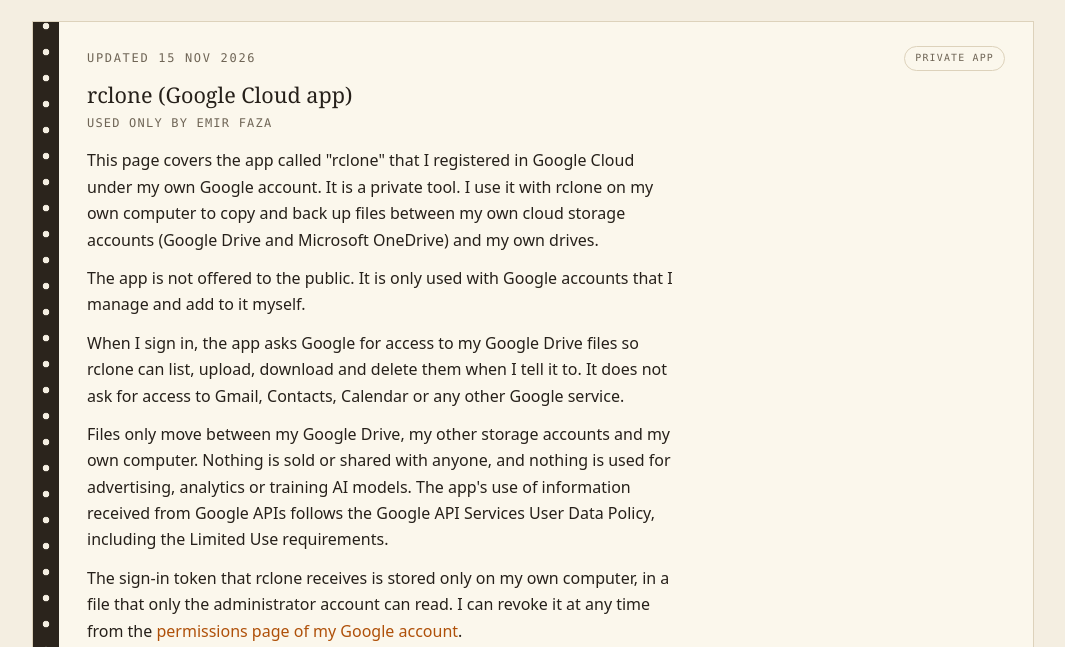
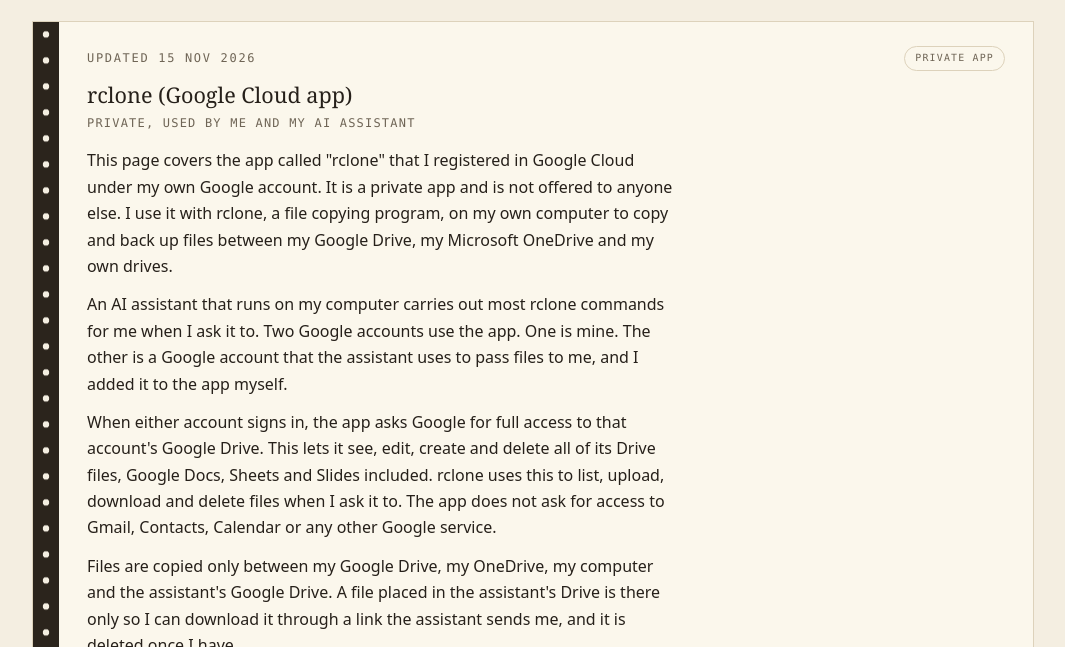
Before and after one commit to faza210/faza210.github.io, a plain HTML site: page privacy/index.html in a window 1280 px wide. Shown: the part 153-800 px from the top of the page, without its empty margins (107-1172 px from the left). Drawn offline with Linux system fonts and the light colour scheme.

Commit message:
Make the privacy page describe the AI assistant, both Google accounts and full Drive access accurately

```diff
--- a/privacy/index.html
+++ b/privacy/index.html
@@ -8,7 +8,7 @@
     <link rel="icon" href="/favicon.ico?v=4" sizes="any">
     <link rel="icon" type="image/svg+xml" href="/favicon.svg?v=4">
     <link rel="apple-touch-icon" href="/apple-touch-icon.png?v=4">
-    <meta name="description" content="Privacy policy for the private rclone app that Emir Faza uses with his own cloud storage.">
+    <meta name="description" content="Privacy policy for the private rclone app that Emir Faza and his AI assistant use with his own cloud storage.">
     <meta name="author" content="Emir Faza">
     <meta name="robots" content="noindex, follow">
 
@@ -32,12 +32,13 @@
                 <div class="frame-body">
                     <div class="frame-top"><span>Updated 15 Nov 2026</span><span class="badge muted-badge">Private app</span></div>
                     <h3>rclone (Google Cloud app)</h3>
-                    <p class="frame-role">Used only by Emir Faza</p>
-                    <p>This page covers the app called "rclone" that I registered in Google Cloud under my own Google account. It is a private tool. I use it with rclone on my own computer to copy and back up files between my own cloud storage accounts (Google Drive and Microsoft OneDrive) and my own drives.</p>
-                    <p>The app is not offered to the public. It is only used with Google accounts that I manage and add to it myself.</p>
-                    <p>When I sign in, the app asks Google for access to my Google Drive files so rclone can list, upload, download and delete them when I tell it to. It does not ask for access to Gmail, Contacts, Calendar or any other Google service.</p>
-                    <p>Files only move between my Google Drive, my other storage accounts and my own computer. Nothing is sold or shared with anyone, and nothing is used for advertising, analytics or training AI models. The app's use of information received from Google APIs follows the Google API Services User Data Policy, including the Limited Use requirements.</p>
-                    <p>The sign-in token that rclone receives is stored only on my own computer, in a file that only the administrator account can read. I can revoke it at any time from the <a href="https://myaccount.google.com/permissions" target="_blank" rel="noopener noreferrer">permissions page of my Google account</a>.</p>
+                    <p class="frame-role">Private, used by me and my AI assistant</p>
+                    <p>This page covers the app called "rclone" that I registered in Google Cloud under my own Google account. It is a private app and is not offered to anyone else. I use it with rclone, a file copying program, on my own computer to copy and back up files between my Google Drive, my Microsoft OneDrive and my own drives.</p>
+                    <p>An AI assistant that runs on my computer carries out most rclone commands for me when I ask it to. Two Google accounts use the app. One is mine. The other is a Google account that the assistant uses to pass files to me, and I added it to the app myself.</p>
+                    <p>When either account signs in, the app asks Google for full access to that account's Google Drive. This lets it see, edit, create and delete all of its Drive files, Google Docs, Sheets and Slides included. rclone uses this to list, upload, download and delete files when I ask it to. The app does not ask for access to Gmail, Contacts, Calendar or any other Google service.</p>
+                    <p>Files are copied only between my Google Drive, my OneDrive, my computer and the assistant's Google Drive. A file placed in the assistant's Drive is there only so I can download it through a link the assistant sends me, and it is deleted once I have.</p>
+                    <p>While it works, the assistant sees file and folder names, sizes, dates and the messages that rclone prints, and it reads the contents of a file only when I ask it to open one. It sends this information to Anthropic, the company whose Claude model it uses, so that the model can work out each step, and it reports the results to me in my own Telegram chat. My Google Drive data is not sold, not used for advertising and not shared with anyone else.</p>
+                    <p>The sign-in tokens that rclone receives are kept in one file on my own computer that only its administrator account can read. The assistant runs under that account so that it can use rclone. I can remove the app's access at any time on the <a href="https://myaccount.google.com/connections" target="_blank" rel="noopener noreferrer">third-party connections page</a> of the Google account concerned, and delete the stored tokens from my computer.</p>
                     <p>Questions about this page can go to <a href="mailto:dev@emirfaza.com">dev@emirfaza.com</a>.</p>
                 </div>
             </article>
```
